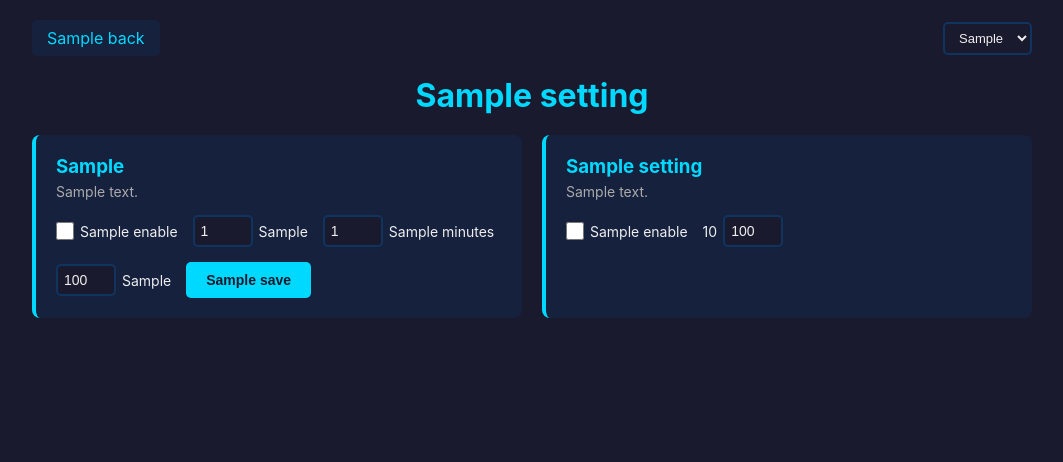
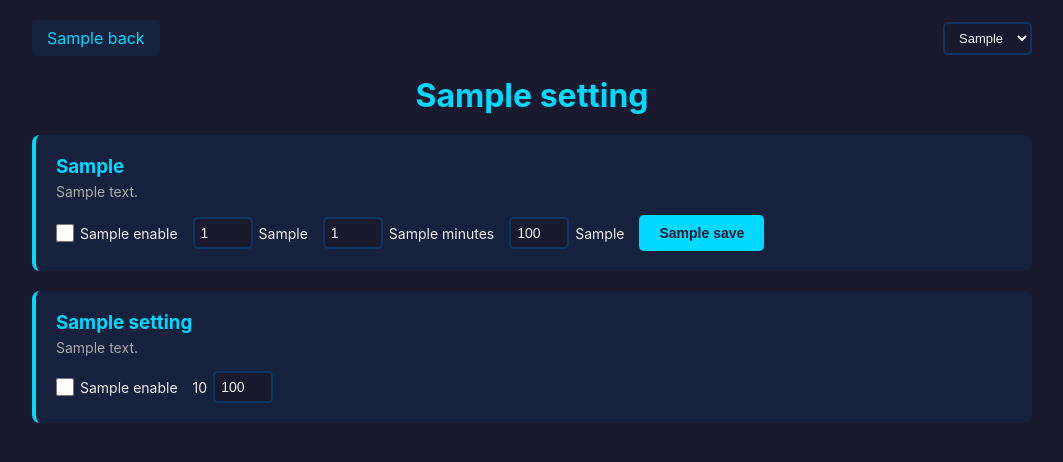
Before and after one commit to LoyVanBeek/live_battlefield, a FastAPI app: template app/templates/game_settings.html in a window 1280 px wide. Shown: the top 462 px of the page, without its empty margins (108-1171 px from the left). Run offline with FastAPI, Linux system fonts and the light colour scheme; the template is opened without the code that fills it: most values are stand-ins (such as "Sample title", 1, 10 or a date in 2020); data that the repository does not hold is empty; parts of the project's set-up code (start-up, migrations or seed data) failed here and were passed over.

Commit message:
fix: stack settings panels full-width (flex column), Quiz below Bomb Drip

```diff
--- a/app/templates/game_settings.html
+++ b/app/templates/game_settings.html
@@ -38,8 +38,8 @@
         .btn-primary { background: #00d9ff; color: #1a1a2e; }
         .btn-primary:hover { background: #00b8d4; }
         .modes-grid {
-            display: grid;
-            grid-template-columns: repeat(auto-fill, minmax(400px, 1fr));
+            display: flex;
+            flex-direction: column;
             gap: 20px;
         }
         .mode-card {
```
